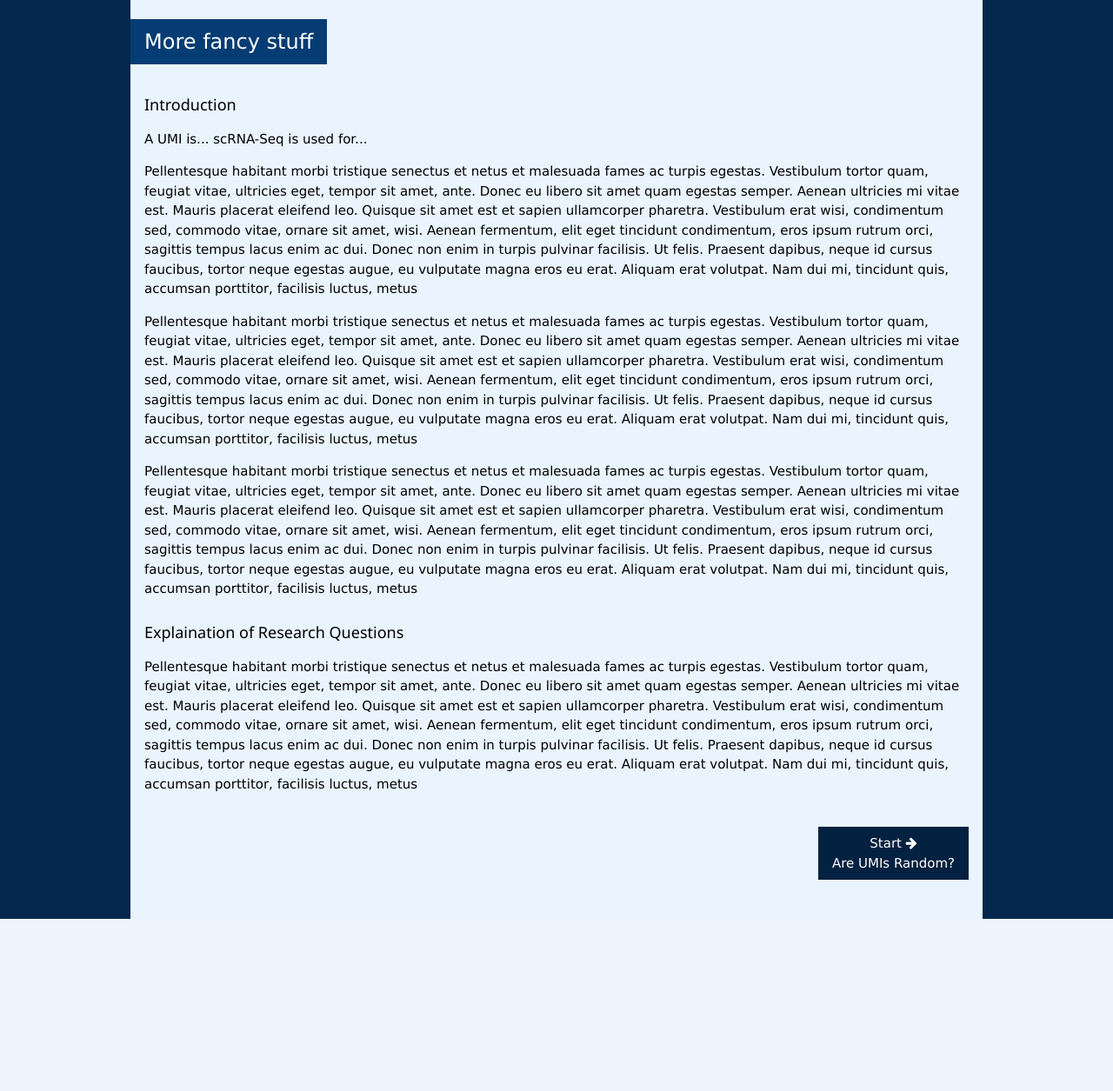
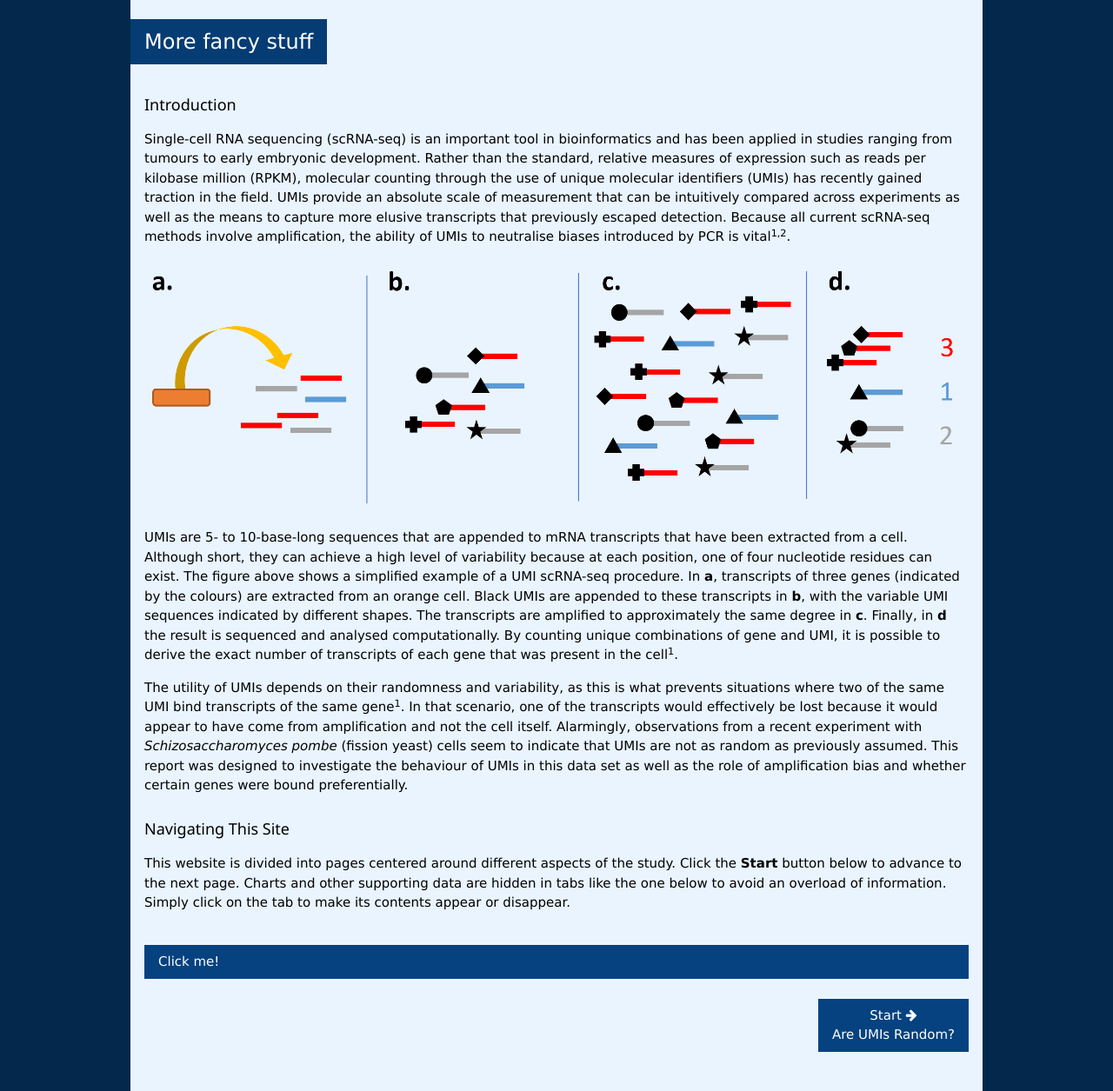
Before and after one commit to apmills/rnaseq, a Django app: template umi/templates/umi/home.html in a window 1280 px wide. Shown: the part 203-1458 px from the top of the page at 87% size. Before the commit the page ends 1260 px from the top, so only its background shows below. Run offline with Django 3.2, Linux system fonts and the light colour scheme; the template is opened without the code that fills it, so the values that code supplies are empty; some libraries are stand-ins or nearby versions.

Commit message:
Just more updates

```diff
--- a/umi/templates/umi/home.html
+++ b/umi/templates/umi/home.html
@@ -1,5 +1,5 @@
 {% extends 'umi/base.html' %}
-
+{% load staticfiles%}
 {% block content %}
 <title>UMIs in scRNA-Seq Data</title>
   <header class="w3-container w3-theme w3-padding" id="myHeader">
@@ -17,23 +17,93 @@
   <div>
     <div class="w3-container">
       <h5>Introduction</h5>
-      <p>A UMI is... scRNA-Seq is used for...</p>
-      <p>Pellentesque habitant morbi tristique senectus et netus et malesuada fames ac turpis egestas. Vestibulum tortor quam, feugiat vitae, ultricies eget, tempor sit amet, ante. Donec eu libero sit amet quam egestas semper. Aenean ultricies mi vitae est. Mauris placerat eleifend leo. Quisque sit amet est et sapien ullamcorper pharetra. Vestibulum erat wisi, condimentum sed, commodo vitae, ornare sit amet, wisi. Aenean fermentum, elit eget tincidunt condimentum, eros ipsum rutrum orci, sagittis tempus lacus enim ac dui. Donec non enim in turpis pulvinar facilisis. Ut felis. Praesent dapibus, neque id cursus faucibus, tortor neque egestas augue, eu vulputate magna eros eu erat. Aliquam erat volutpat. Nam dui mi, tincidunt quis, accumsan porttitor, facilisis luctus, metus</p>
-      <p>Pellentesque habitant morbi tristique senectus et netus et malesuada fames ac turpis egestas. Vestibulum tortor quam, feugiat vitae, ultricies eget, tempor sit amet, ante. Donec eu libero sit amet quam egestas semper. Aenean ultricies mi vitae est. Mauris placerat eleifend leo. Quisque sit amet est et sapien ullamcorper pharetra. Vestibulum erat wisi, condimentum sed, commodo vitae, ornare sit amet, wisi. Aenean fermentum, elit eget tincidunt condimentum, eros ipsum rutrum orci, sagittis tempus lacus enim ac dui. Donec non enim in turpis pulvinar facilisis. Ut felis. Praesent dapibus, neque id cursus faucibus, tortor neque egestas augue, eu vulputate magna eros eu erat. Aliquam erat volutpat. Nam dui mi, tincidunt quis, accumsan porttitor, facilisis luctus, metus</p>
-      <p>Pellentesque habitant morbi tristique senectus et netus et malesuada fames ac turpis egestas. Vestibulum tortor quam, feugiat vitae, ultricies eget, tempor sit amet, ante. Donec eu libero sit amet quam egestas semper. Aenean ultricies mi vitae est. Mauris placerat eleifend leo. Quisque sit amet est et sapien ullamcorper pharetra. Vestibulum erat wisi, condimentum sed, commodo vitae, ornare sit amet, wisi. Aenean fermentum, elit eget tincidunt condimentum, eros ipsum rutrum orci, sagittis tempus lacus enim ac dui. Donec non enim in turpis pulvinar facilisis. Ut felis. Praesent dapibus, neque id cursus faucibus, tortor neque egestas augue, eu vulputate magna eros eu erat. Aliquam erat volutpat. Nam dui mi, tincidunt quis, accumsan porttitor, facilisis luctus, metus</p>
+      <p>Single-cell RNA sequencing (scRNA-seq) is an important tool in bioinformatics and has been applied in studies ranging from tumours to early embryonic development. Rather than the standard, relative measures of expression such as reads per kilobase million (RPKM), molecular counting through the use of unique molecular identifiers (UMIs) has recently gained traction in the field. UMIs provide an absolute scale of measurement that can be intuitively compared across experiments as well as the means to capture more elusive transcripts that previously escaped detection. Because all current scRNA-seq methods involve amplification, the ability of UMIs to neutralise biases introduced by PCR is vital<sup>1,2</sup>.</p>
+      <img src="{%  static 'umi/images/UMIweb.png' %}" style="width:100%" alt="UMI Diagram">
+      <p>UMIs are 5- to 10-base-long sequences that are appended to mRNA transcripts that have been extracted from a cell. Although short, they can achieve a high level of variability because at each position, one of four nucleotide residues can exist. The figure above shows a simplified example of a UMI scRNA-seq procedure. In <b>a</b>, transcripts of three genes (indicated by the colours) are extracted from an orange cell. Black UMIs are appended to these transcripts in <b>b</b>, with the variable UMI sequences indicated by different shapes. The transcripts are amplified to approximately the same degree in <b>c</b>. Finally, in <b>d</b> the result is sequenced and analysed computationally. By counting unique combinations of gene and UMI, it is possible to derive the exact number of transcripts of each gene that was present in the cell<sup>1</sup>.</p>
+      <p>The utility of UMIs depends on their randomness and variability, as this is what prevents situations where two of the same UMI bind transcripts of the same gene<sup>1</sup>. In that scenario, one of the transcripts would effectively be lost because it would appear to have come from amplification and not the cell itself. Alarmingly, observations from a recent experiment with <i>Schizosaccharomyces pombe</i> (fission yeast) cells seem to indicate that UMIs are not as random as previously assumed. This report was designed to investigate the behaviour of UMIs in this data set as well as the role of amplification bias and whether certain genes were bound preferentially.</p>
 
       <!-- <canvas id="myChart"></canvas> -->
     </div>
     <div class="w3-container">
-      <h5>Explaination of Research Questions</h5>
-      <p>Pellentesque habitant morbi tristique senectus et netus et malesuada fames ac turpis egestas. Vestibulum tortor quam, feugiat vitae, ultricies eget, tempor sit amet, ante. Donec eu libero sit amet quam egestas semper. Aenean ultricies mi vitae est. Mauris placerat eleifend leo. Quisque sit amet est et sapien ullamcorper pharetra. Vestibulum erat wisi, condimentum sed, commodo vitae, ornare sit amet, wisi. Aenean fermentum, elit eget tincidunt condimentum, eros ipsum rutrum orci, sagittis tempus lacus enim ac dui. Donec non enim in turpis pulvinar facilisis. Ut felis. Praesent dapibus, neque id cursus faucibus, tortor neque egestas augue, eu vulputate magna eros eu erat. Aliquam erat volutpat. Nam dui mi, tincidunt quis, accumsan porttitor, facilisis luctus, metus</p>
+      <h5>Navigating This Site</h5>
+      <p>This website is divided into pages centered around different aspects of the study. Click the <b>Start</b> button below to advance to the next page. Charts and other supporting data are hidden in tabs like the one below to avoid an overload of information. Simply click on the tab to make its contents appear or disappear.</p>
+    </div>
+  </div>
+  <br>
+  <div class='w3-container'>
+    <button onclick="accord('example')" class="w3-button w3-block w3-theme w3-hover-bar-theme w3-left-align">Click me!</button>
+    <div id="example" class="w3-hide w3-container w3-animate-bottom">
+        <canvas id="exampleChart"></canvas>
+        <p>Below the chart, you will find a short description of the chart and a discussion of its implications.</p>
+
     </div>
   </div>
   <br>
   <div class="w3-container">
-    <a class="w3-btn w3-theme-action w3-hover-theme w3-right" href="/umi/umi-random">Start <i class='fa fa-arrow-right'></i><br> Are UMIs Random?</a>
+    <a class="w3-btn w3-theme w3-hover-theme w3-right" href="/umi/umi-random">Start <i class='fa fa-arrow-right'></i><br> Are UMIs Random?</a>
   </div>
 
   <br>
   <br>
+
+<script>
+function accord(id) {
+    var x = document.getElementById(id);
+    if (x.className.indexOf("w3-show") == -1) {
+        x.className += " w3-show";
+        x.previousElementSibling.className =
+        x.previousElementSibling.className.replace("w3-theme", "w3-theme-l2");
+    } else {
+        x.className = x.className.replace(" w3-show", "");
+        x.previousElementSibling.className =
+        x.previousElementSibling.className.replace("w3-theme-l2", "w3-theme");
+    }
+}
+var ctx = document.getElementById('exampleChart').getContext('2d');
+var chart = new Chart(ctx, {
+    // The type of chart we want to create
+    type: 'line',
+
+    // The data for our dataset
+    data: {
+        labels: ['','','','','','','','','','','','','','','',''],
+        datasets: [{
+            label: "Bioinformatics Knowledge",
+            borderColor: 'rgb(255, 116, 0)',
+            fill: false,
+            data: [20, 25, 30, 35, 40, 45, 50, 55, 60, 63, 65, 67, 69, 70, 71, 72],
+        },
+        {
+            label: "Web Development Knowledge",
+            borderColor: 'rgb(28, 85, 255)',
+            fill: false,
+            data: [0, 0, 0, 0, 0, 0, 0, 5, 20, 40, 60, 80, 95, 100, 100, 100],
+        }],
+
+    },
+
+    // Configuration options go here
+    options: {
+        scales: {
+            yAxes: [{
+                scaleLabel: {
+                    display: false,
+                    labelString: 'Count'
+                }
+            }],
+            xAxes: [{
+                scaleLabel: {
+                    display: false,
+                    labelString: 'UMI'
+                },
+                ticks: {
+                  fontSize: 12,
+                  maxRotation: 90,
+                  minRotation: 90
+                }
+            }]
+        }
+    }
+});
+</script>
 {% endblock %}
```
Also changed, not shown: umi/templates/umi/about.html (+3 -5 lines), umi/templates/umi/geneBias.html (+48 -0 lines), umi/static/umi/images/UMIweb.png (added).
